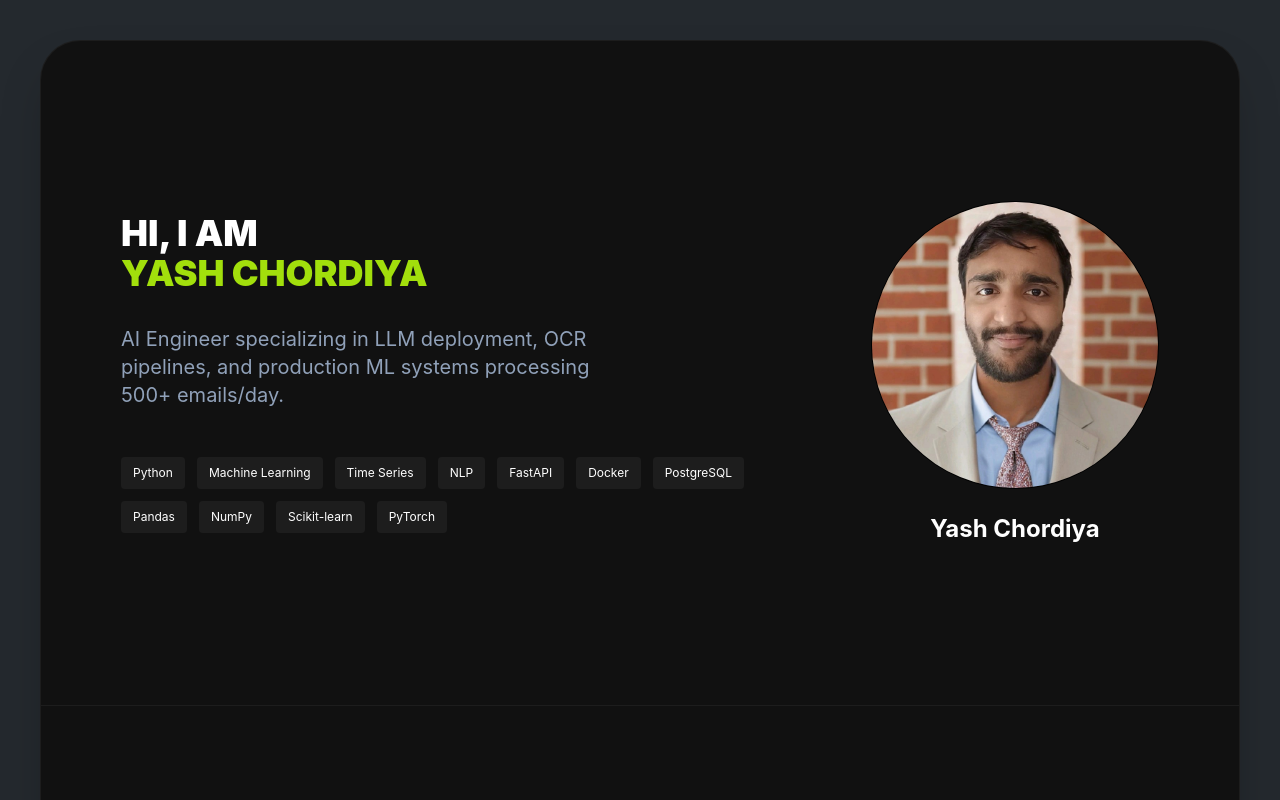
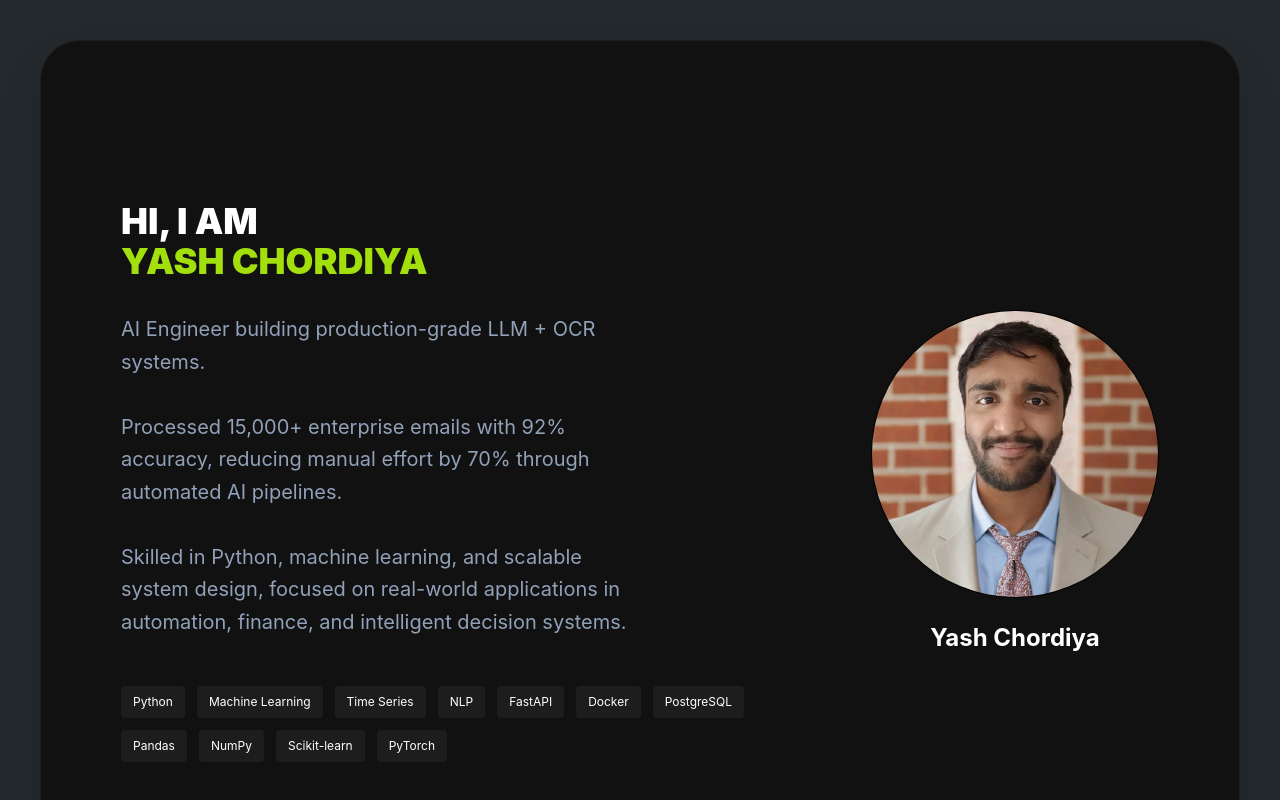
Before and after one commit to yashchordiya07/yash-portfolio, a React (Vite) app: page / in a window 1280 px wide. Shown: the top 800 px of the page. Built offline with nearby package versions, Linux system fonts and the light colour scheme.

Commit message:
final UI + content improvements

```diff
--- a/src/components/Hero.jsx
+++ b/src/components/Hero.jsx
@@ -41,10 +41,13 @@ const Hero = ({ socials, primaryColor }) => {
           </span>
         </h1>
 
-        <p className="text-slate-400 text-lg md:text-xl max-w-lg mb-12">
-          AI Engineer specializing in LLM deployment, OCR pipelines, and
-          production ML systems processing 500+ emails/day.
-        </p>
+<p className="text-slate-400 text-lg md:text-xl max-w-lg mb-12 leading-relaxed text-left">
+  AI Engineer building production-grade LLM + OCR systems.
+  <br /><br />
+  Processed 15,000+ enterprise emails with 92% accuracy, reducing manual effort by 70% through automated AI pipelines.
+  <br /><br />
+  Skilled in Python, machine learning, and scalable system design, focused on real-world applications in automation, finance, and intelligent decision systems.
+</p>
 
         <div className="flex flex-wrap gap-3">
           {skills.map((skill) => (
```
